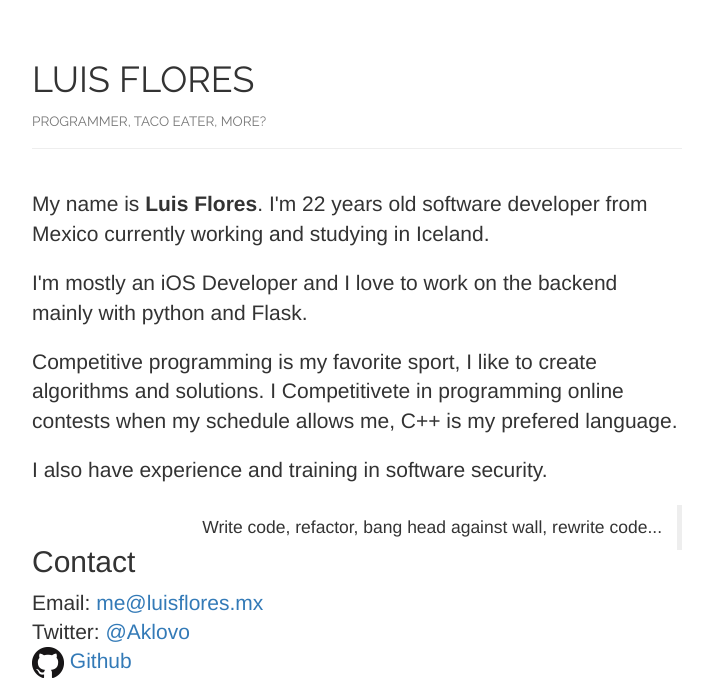
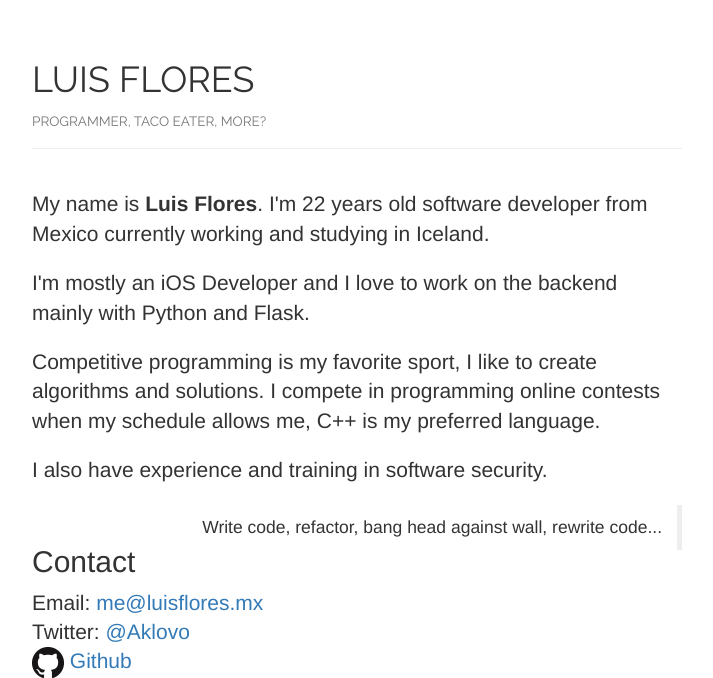
Before and after one commit to LuisFloresV/luisflores.mx, a Flask app: page / in a window 1280 px wide. Shown: the top 678 px of the page, without its empty margins (283-996 px from the left). Run offline with Flask 2, Linux system fonts and the light colour scheme; some libraries are stand-ins or nearby versions.

Commit message:
Correct text in about page

```diff
--- a/luisflores/templates/about.html
+++ b/luisflores/templates/about.html
@@ -2,8 +2,9 @@
 {% block content %}
 </br>
 <p class="lead">My name is <strong>Luis Flores</strong>. I'm 22 years old software developer from Mexico currently working and studying in Iceland.</p>
-<p class="lead">I'm mostly an iOS Developer and I love to work on the backend mainly with python and Flask.</p>
-<p class="lead">Competitive programming is my favorite sport, I like to create algorithms and solutions. I Competitivete in programming online contests when my schedule allows me, C++ is my prefered language.</p>
+<p class="lead">I'm mostly an iOS Developer and I love to work on the backend mainly with Python and Flask.</p>
+<p class="lead">Competitive programming is my favorite sport, I like to create algorithms and solutions.
+I compete in programming online contests when my schedule allows me, C++ is my preferred language.</p>
 <p class="lead">I also have experience and training in software security.</p>
 <blockquote class="pull-right">Write code, refactor, bang head against wall, rewrite code...</blockquote>
 </br>
```
